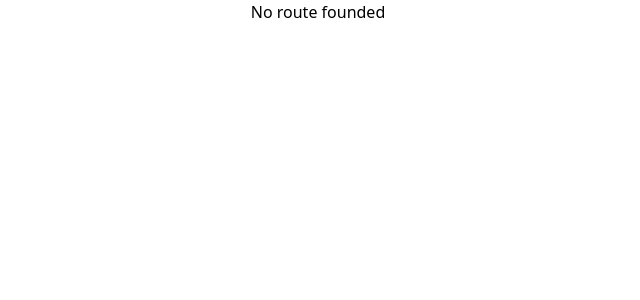
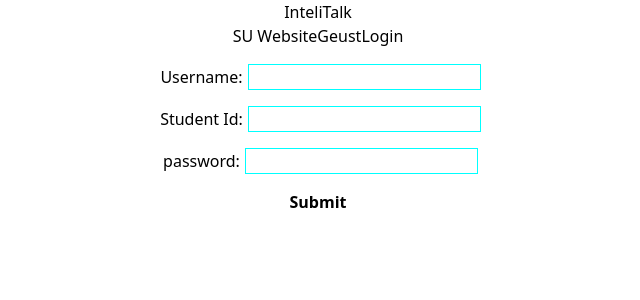
Before and after one commit to dev-saiful/InteliTalk, a React (Vite) app in the folder client/: page /login in a window 1280 px wide. Shown: the top 300 px of the page, without its empty margins (322-962 px from the left). Built offline with nearby package versions, Linux system fonts and the light colour scheme; the HTML template or start-up script is replaced by a standard one; a web font is replaced by a local one.

Commit message:
login form created

```diff
--- a/client/src/App.jsx
+++ b/client/src/App.jsx
@@ -7,9 +7,6 @@
 } from "react-router-dom";
 
 import "./App.css";
-// import Intro from "./Components/Intro";
-// import StudentButton from "./Components/StudentButton";
-// import GuestButton from "./Components/GuestButton";
 import { router } from "./Router/Router";
 
 function App() {
--- a/client/src/Components/GuestButton.jsx
+++ b/client/src/Components/GuestButton.jsx
@@ -6,7 +6,7 @@
     console.log("guest clicked");
   };
 
-  return <div>Yes guest</div>;
+  return <div>here will be the chatbox</div>;
 };
 
 export default GuestButton;
--- a/client/src/Components/Intro.css
+++ b/client/src/Components/Intro.css
@@ -7,6 +7,7 @@
 
   .wel-note{
     padding: 1rem;
+    font-size: large;
   }
 
   #title{
--- a/client/src/Components/Intro.jsx
+++ b/client/src/Components/Intro.jsx
@@ -7,18 +7,15 @@
   return (
     <Fragment>
       <div className="main flex flex-col">
-        <div className="title w-full bg-amber-400 pt-3 font-bold text-4xl">
-          <p>Intelitalk</p>
-        </div>
         <div className="wel-note">
-          Welcome to Itelitalk! I'm here to make your academic 🎓 life a breeze
-          by answering all your questions. I've got the info you need. From
-          courses to campus facilities, consider me your go-to guide for all
-          things university. Let's dive into your queries and make your academic
-          journey smoother together! Ask away! 🌟
+          Welcome to <b>Itelitalk</b> ! I'm here to make your academic 🎓 life a
+          breeze by answering all your questions. I've got the info you need.
+          From courses to campus facilities, consider me your go-to guide for
+          all things university. Let's dive into your queries and make your
+          academic journey smoother together! Ask away! 🌟
         </div>
         <div className="buttons">
-          <Link className="std-btn bg-green-300" to="/student">
+          <Link className="std-btn bg-green-300" to="/login">
             <button>Login</button>
           </Link>
           <Link className="std-btn bg-green-300" to="/guest">
--- /dev/null
+++ b/client/src/Components/LoginPage.css
@@ -0,0 +1,17 @@
+.inputs{
+    margin: 1rem;
+}
+input{
+    border: 1px solid aqua;
+}
+label{
+    margin: 5px;
+}
+.btn{
+    font-weight: 700;
+    border-radius: 5px;
+}
+.btn:hover{
+    background-color: brown;
+    color: white;
+}
--- /dev/null
+++ b/client/src/Components/LoginPage.jsx
@@ -0,0 +1,28 @@
+import "./LoginPage.css";
+import { Link } from "react-router-dom";
+const LoginPage = () => {
+  return (
+    <div>
+      <form action="">
+        <div className="inputs">
+          <label for="username">Username:</label>
+          <input type="text" id="name" required />
+        </div>
+        <div className="inputs">
+          <label for="id">Student Id:</label>
+          <input type="number" id="name" required />
+        </div>
+        <div className="inputs">
+          <label for="password">password:</label>
+          <input type="password" id="password" />
+        </div>
+        <button className="bg-orange-300 w-28 btn"> Submit</button>
+      </form>
+      {/* <Link className="std-btn bg-green-300" to="/guest">
+        <button>Guest</button>
+      </Link> */}
+    </div>
+  );
+};
+
+export default LoginPage;
--- a/client/src/Components/Navbar.jsx
+++ b/client/src/Components/Navbar.jsx
@@ -7,7 +7,12 @@
       <div className="mx-auto max-w-7xl px-2 sm:px-6 lg:px-8">
         <div className="relative flex h-16 items-center justify-evenly">
           <div className="title text-white">
-            <Link to="/">InteliTalk</Link>
+            <Link
+              className="text-2xl font-extrabold text-cyan-400 italic"
+              to="/"
+            >
+              InteliTalk
+            </Link>
           </div>
           <div className="links space-x-4">
             <Link
@@ -26,18 +31,11 @@
               Geust
             </Link>
             <Link
-              to="/student"
+              to="/login"
               className="bg-gray-900 text-white rounded-md px-3 py-2 text-sm font-medium"
               aria-current="page"
             >
-              Studnet
-            </Link>
-            <Link
-              to="/admin"
-              className="bg-gray-900 text-white rounded-md px-3 py-2 text-sm font-medium"
-              aria-current="page"
-            >
-              Admin
+              Login
             </Link>
           </div>
         </div>
--- a/client/src/Components/StudentButton.jsx
+++ /dev/null
@@ -1,8 +0,0 @@
-import { useState } from "react";
-// import "./StudentButton.css";
-
-const StudentButton = () => {
-  return <div>Will work on this page tomorrow</div>;
-};
-
-export default StudentButton;
--- a/client/src/Router/Router.jsx
+++ b/client/src/Router/Router.jsx
@@ -1,7 +1,7 @@
 import { createBrowserRouter } from "react-router-dom";
 import GuestButton from "../Components/GuestButton";
 import Intro from "../Components/Intro";
-import StudentButton from "../Components/StudentButton";
+import LoginPage from "../Components/LoginPage";
 import MainLayout from "../Layout/MainLayout";
 
 export const router = createBrowserRouter([
@@ -13,7 +13,7 @@
         path: "/",
         element: <Intro />,
       },
-      { path: "/student", element: <StudentButton /> },
+      { path: "/login", element: <LoginPage /> },
       {
         path: "/guest",
         element: <GuestButton />,
```
